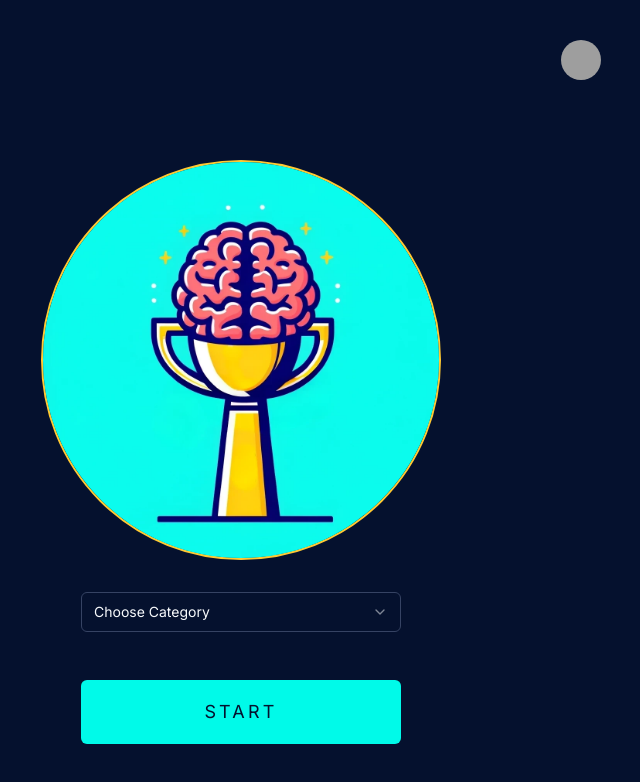
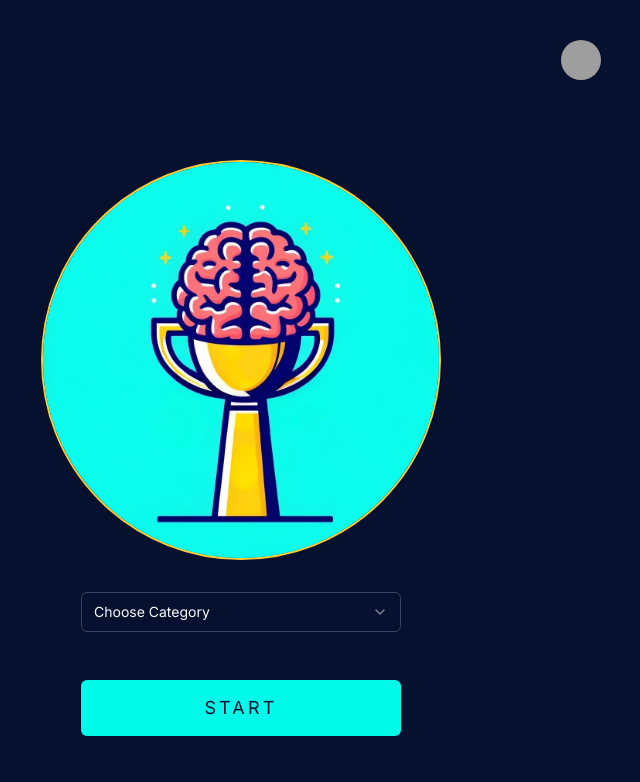
Before and after one commit to jwbw29/logo-trivia, a Next.js app: page / in a window 1280 px wide. Shown: the top 782 px of the page, without its empty margins (399-1039 px from the left). Built offline with nearby package versions, Linux system fonts and the light colour scheme; grey boxes are pictures that could not be loaded.

Commit message:
Update button size in Home component

```diff
--- a/app/page.tsx
+++ b/app/page.tsx
@@ -93,7 +93,7 @@ export default function Home() {
           <Button
             aria-label="start button"
             variant="default"
-            size="xxl"
+            size="xl"
             className="text-lg tracking-[.2rem] w-full"
             asChild
           >
```
